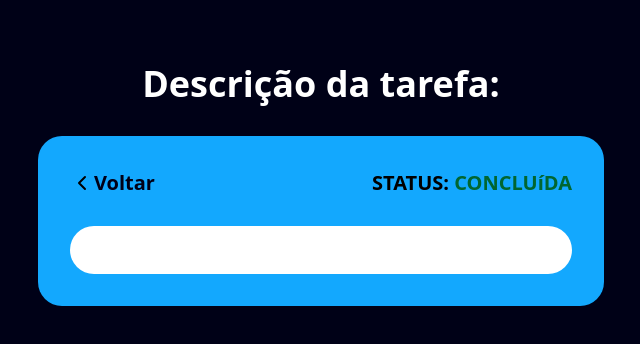
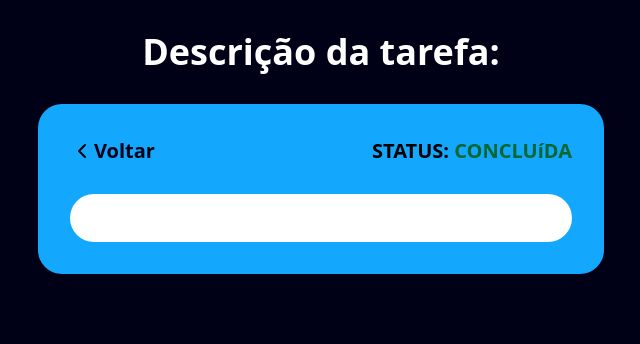
Before and after one commit to jpedroccruz/tasks-frontend, a React (Vite) app: page /tasks/1 in a window 1280 px wide. Shown: the top 344 px of the page, without its empty margins (319-959 px from the left). Built offline with nearby package versions, Linux system fonts and the light colour scheme.

Commit message:
refactor: remove unnecessary className from container divs

```diff
--- a/src/Home.tsx
+++ b/src/Home.tsx
@@ -41,8 +41,8 @@ export default function Home() {
   }
 
   return (
-    <div className="h-dvh bg-[#000117] flex flex-col items-center py-8 gap-8">
-      <div className="h-dvh bg-[#000117] flex flex-col items-center py-8 gap-8 w-96 md:w-[566px]">
+    <div className="h-dvh bg-[#000117] flex flex-col items-center">
+      <div className="flex flex-col py-8 gap-8 w-96 md:w-[566px]">
         <Title>Lista de Tarefas</Title>
         <AddTask createNewTask={createNewTask} />
         <Tasks tasks={tasks} deleteTaskById={deleteTaskById} changeTaskStatus={changeTaskStatus} />
--- a/src/pages/TaskDetails.tsx
+++ b/src/pages/TaskDetails.tsx
@@ -8,8 +8,8 @@ export default function TaskDetails() {
   const status = searchParams.get('status') === 'pending' ? 'PENDENTE' : 'CONCLUíDA'
 
   return (
-    <div className="h-dvh bg-[#000117] flex flex-col items-center py-8 gap-8">
-      <div className="h-dvh bg-[#000117] flex flex-col items-center py-8 gap-8 w-96 md:w-[566px]">
+    <div className="h-dvh bg-[#000117] flex flex-col items-center">
+      <div className="flex flex-col py-8 gap-8 w-96 md:w-[566px]">
         <Title>Descrição da tarefa: {searchParams.get('title')}</Title>
         <div className="bg-[#13A8FE] w-full rounded-3xl flex flex-col justify-center items-center gap-7 p-8" >
           <div className="w-full flex justify-between">
```
